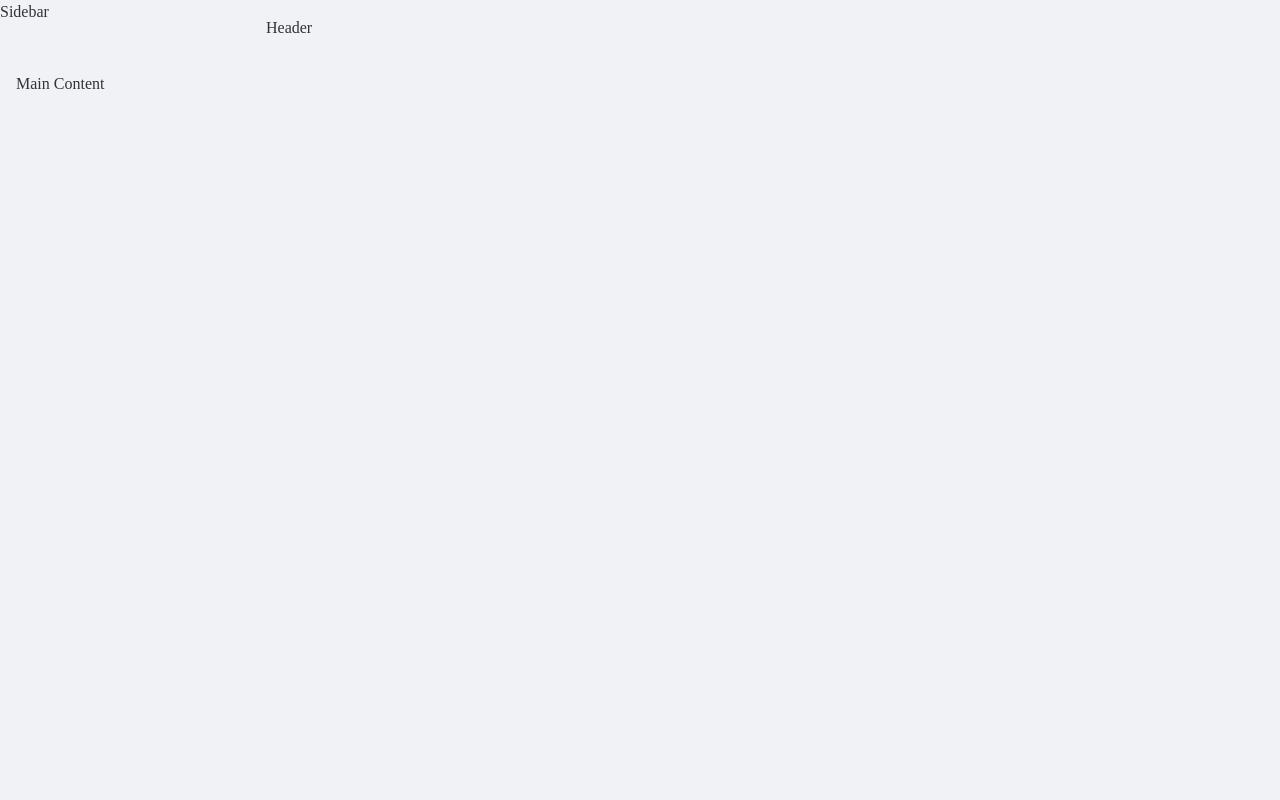
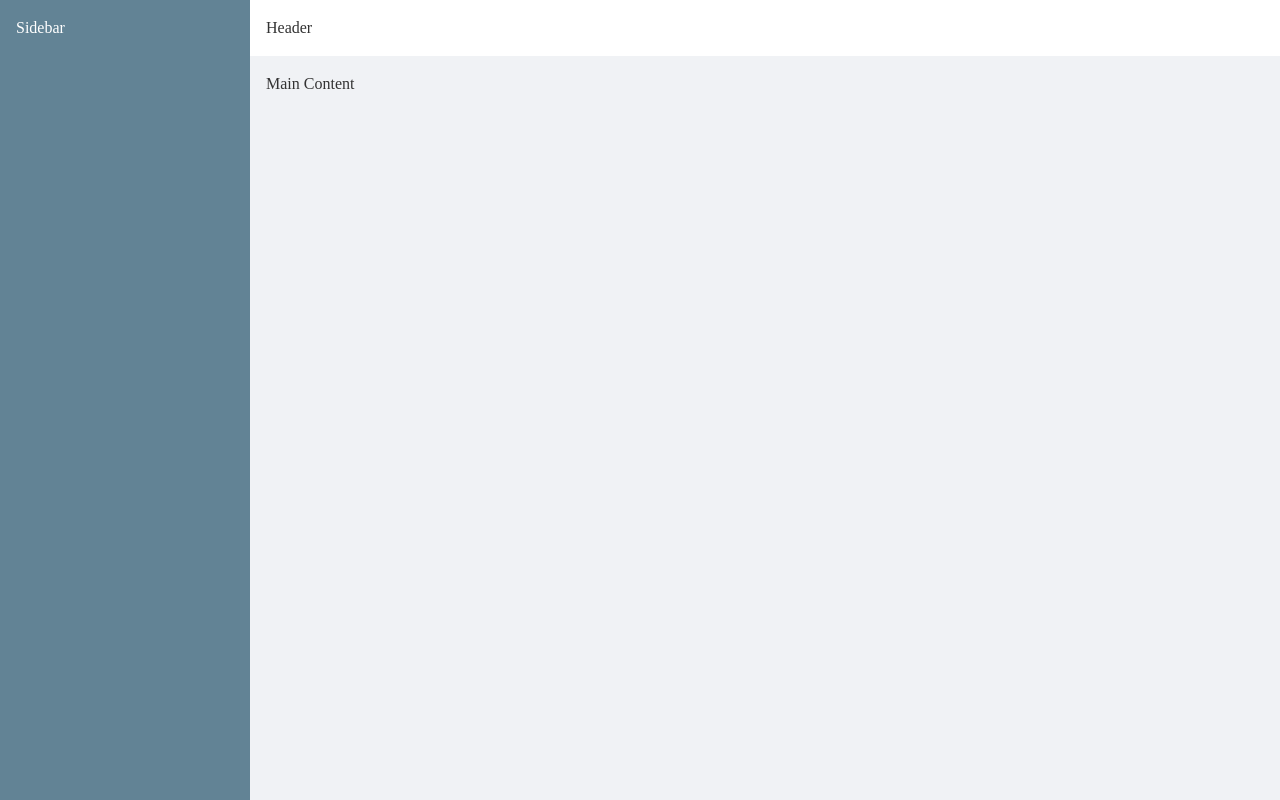
Before and after one commit to briHalterman/admin-dashboard, a plain HTML site: page index.html in a window 1280 px wide. Drawn offline with Linux system fonts and the light colour scheme.

Commit message:
Apply Grid properties to build basic layout

```diff
--- a/index.html
+++ b/index.html
@@ -8,7 +8,7 @@
 </head>
 <body>
   <div class="container">
-    <aside class=""sidebar>Sidebar</aside>
+    <aside class="sidebar">Sidebar</aside>
     <header class="header">
       <div class="content">
         Header
--- a/style.css
+++ b/style.css
@@ -40,3 +40,20 @@ select {
   max-width: 1200px;
   padding: 1rem;
 }
+
+.sidebar {
+  grid-area: sidebar;
+  background-color: #628395;
+  color: white;
+  padding: 1rem;
+}
+
+.header {
+  grid-area: header;
+  background-color: white;
+}
+
+.main-content {
+  grid-area: main;
+  background-color: #F0F2F5;
+}
```
Also changed, not shown: 1 other file.
